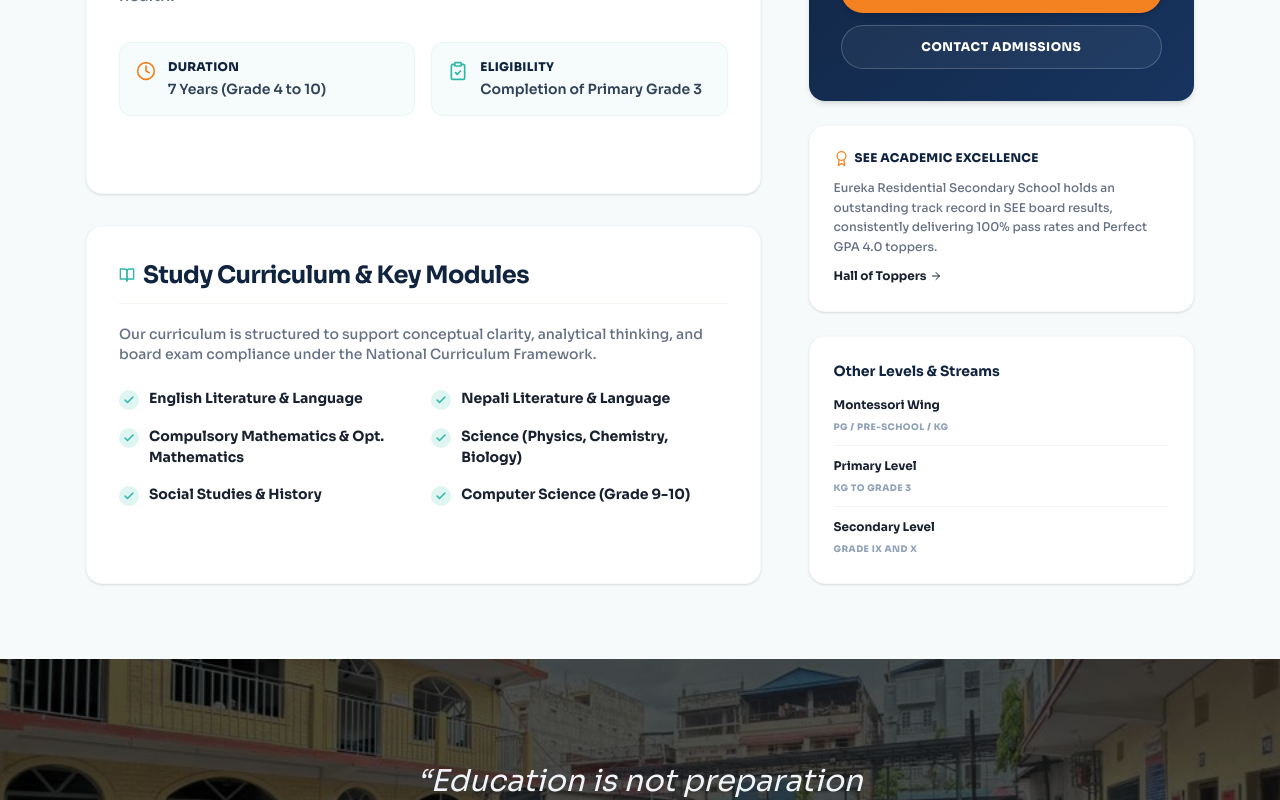
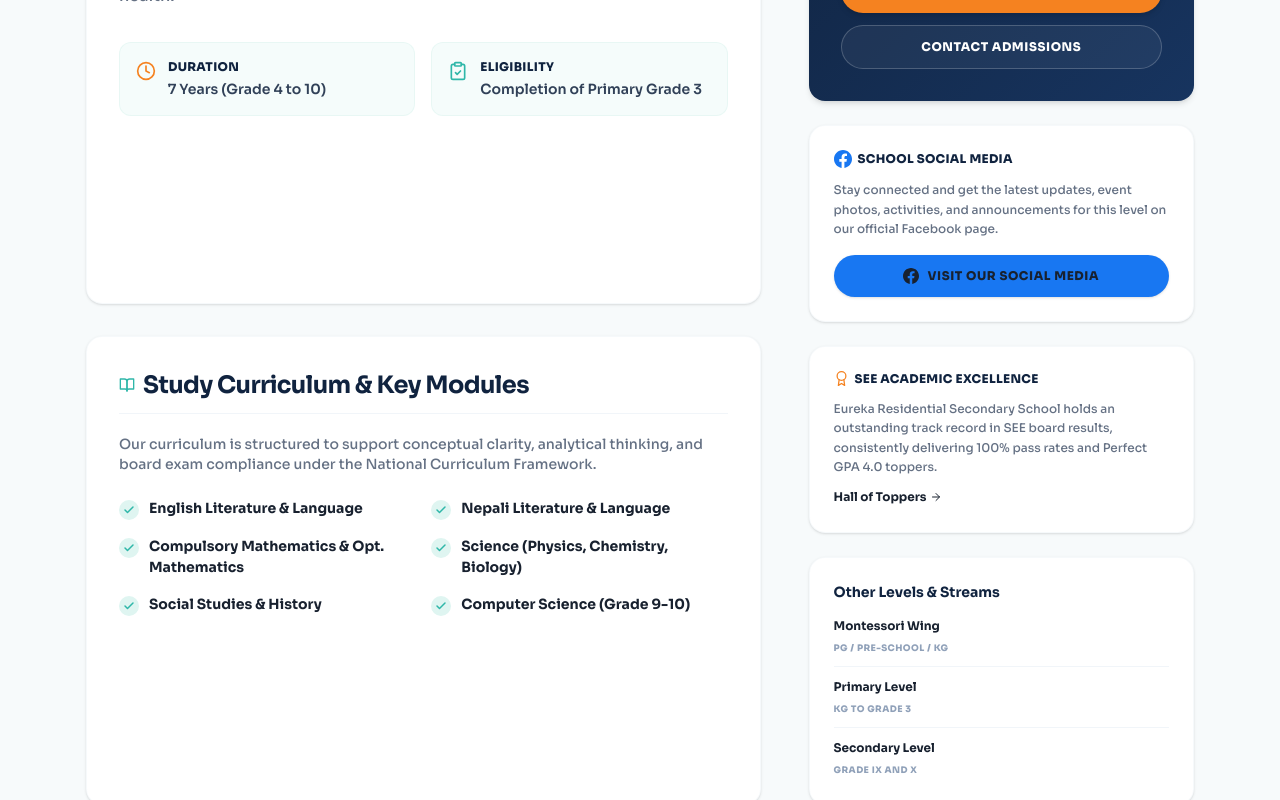
Before and after one commit to eurekadharan/schoolwebsite, a Next.js app: page /programs/basic-level in a window 1280 px wide. Shown: the part 880-1680 px from the top of the page. Built offline with nearby package versions, Linux system fonts and the light colour scheme; no server answers.

Commit message:
feat: configure level-specific facebook page links in footer and program pages

```diff
--- a/app/(site)/programs/[slug]/page.tsx
+++ b/app/(site)/programs/[slug]/page.tsx
@@ -133,6 +133,19 @@
   <svg xmlns="http://www.w3.org/2000/svg" width="20" height="20" viewBox="0 0 24 24" fill="none" stroke="currentColor" strokeWidth="2" strokeLinecap="round" strokeLinejoin="round" {...props}>
     <polyline points="16 18 22 12 16 6" />
     <polyline points="8 6 2 12 8 18" />
+  </svg>
+);
+
+const FacebookIcon = ({ size = 16, className = "" }: { size?: number; className?: string }) => (
+  <svg
+    xmlns="http://www.w3.org/2000/svg"
+    width={size}
+    height={size}
+    viewBox="0 0 24 24"
+    fill="currentColor"
+    className={className}
+  >
+    <path d="M24 12.073c0-6.627-5.373-12-12-12s-12 5.373-12 12c0 5.99 4.388 10.954 10.125 11.854v-8.385H7.078v-3.47h3.047V9.43c0-3.007 1.792-4.669 4.533-4.669 1.312 0 2.686.235 2.686.235v2.953H15.83c-1.491 0-1.956.925-1.956 1.874v2.25h3.328l-.532 3.47h-2.796v8.385C19.612 23.027 24 18.062 24 12.073z" />
   </svg>
 );
 
@@ -327,6 +340,17 @@
   const program = programs.find((item) => item.slug === slug);
   if (!program) notFound();
 
+  // Determine correct Facebook link and label based on slug
+  let facebookLink = "https://www.facebook.com/share/1R4ZBMcV4L/?mibextid=wwXIfr";
+  let facebookLabel = "School Social Media";
+  if (slug === "montessori") {
+    facebookLink = "https://www.facebook.com/share/14d8ScrgzRt/?mibextid=wwXIfr";
+    facebookLabel = "Montessori Wing Facebook";
+  } else if (["science", "management", "computer-science", "grade-xi-xii"].includes(slug)) {
+    facebookLink = "https://www.facebook.com/share/1Gg59m8NY1/?mibextid=wwXIfr";
+    facebookLabel = "+2 Wing Facebook";
+  }
+
   // Find other programs for internal recommendations
   const otherPrograms = programs.filter((p) => p.slug !== slug).slice(0, 3);
   const gallery = programGalleries[slug] || [];
@@ -462,6 +486,26 @@
                     Contact Admissions
                   </Link>
                 </div>
+              </div>
+
+              {/* Social Media Connection Card */}
+              <div className="rounded-2xl bg-white p-6 shadow-sm border border-slate-100/60 relative overflow-hidden flex flex-col justify-between">
+                <div>
+                  <h4 className="text-xs font-black uppercase text-[#10233f] tracking-wide mb-3 flex items-center gap-1.5">
+                    <FacebookIcon className="text-[#1877f2] shrink-0" size={18} /> {facebookLabel}
+                  </h4>
+                  <p className="text-xs text-[#657184] leading-relaxed font-medium mb-4">
+                    Stay connected and get the latest updates, event photos, activities, and announcements for this level on our official Facebook page.
+                  </p>
+                </div>
+                <a
+                  href={facebookLink}
+                  target="_blank"
+                  rel="noopener noreferrer"
+                  className="flex min-h-[42px] items-center justify-center gap-2 rounded-full bg-[#1877f2] hover:bg-[#166fe5] text-center text-xs font-extrabold uppercase tracking-wider text-white transition-all duration-300 shadow-sm"
+                >
+                  <FacebookIcon size={16} /> Visit Our Social Media
+                </a>
               </div>
 
               {/* SEE Excellence snippets */}
--- a/components/site/site-footer.tsx
+++ b/components/site/site-footer.tsx
@@ -23,6 +23,20 @@
     <path d="m22 7-8.97 5.7a1.94 1.94 0 0 1-2.06 0L2 7" />
   </svg>
 );
+
+const FacebookIcon = ({ size = 16, className = "" }: { size?: number; className?: string }) => (
+  <svg
+    xmlns="http://www.w3.org/2000/svg"
+    width={size}
+    height={size}
+    viewBox="0 0 24 24"
+    fill="currentColor"
+    className={className}
+  >
+    <path d="M24 12.073c0-6.627-5.373-12-12-12s-12 5.373-12 12c0 5.99 4.388 10.954 10.125 11.854v-8.385H7.078v-3.47h3.047V9.43c0-3.007 1.792-4.669 4.533-4.669 1.312 0 2.686.235 2.686.235v2.953H15.83c-1.491 0-1.956.925-1.956 1.874v2.25h3.328l-.532 3.47h-2.796v8.385C19.612 23.027 24 18.062 24 12.073z" />
+  </svg>
+);
+
 
 export function NewsletterStrip() {
   const [status, setStatus] = useState("");
@@ -109,6 +123,24 @@
             </li>
           </ul>
 
+          <div className="mt-4 border-t border-white/10 pt-4 mb-4" aria-label="Facebook Pages">
+            <h4 className="text-xs uppercase font-black text-white/50 tracking-wider mb-2">Our Facebook Pages</h4>
+            <ul className="grid gap-2 text-sm text-white/75">
+              <li className="flex items-center gap-2">
+                <FacebookIcon size={16} className="text-[#3eaea6] shrink-0" />
+                <a className="hover:text-[#ff7b3b]" href="https://www.facebook.com/share/1R4ZBMcV4L/?mibextid=wwXIfr" target="_blank" rel="noopener noreferrer">School Official</a>
+              </li>
+              <li className="flex items-center gap-2">
+                <FacebookIcon size={16} className="text-[#3eaea6] shrink-0" />
+                <a className="hover:text-[#ff7b3b]" href="https://www.facebook.com/share/14d8ScrgzRt/?mibextid=wwXIfr" target="_blank" rel="noopener noreferrer">Montessori Wing</a>
+              </li>
+              <li className="flex items-center gap-2">
+                <FacebookIcon size={16} className="text-[#3eaea6] shrink-0" />
+                <a className="hover:text-[#ff7b3b]" href="https://www.facebook.com/share/1Gg59m8NY1/?mibextid=wwXIfr" target="_blank" rel="noopener noreferrer">+2 Wing</a>
+              </li>
+            </ul>
+          </div>
+
           <div className="mt-4 flex gap-2" aria-label="Social links">
             {[
               { icon: Users, href: "/", label: "Community" },
```
